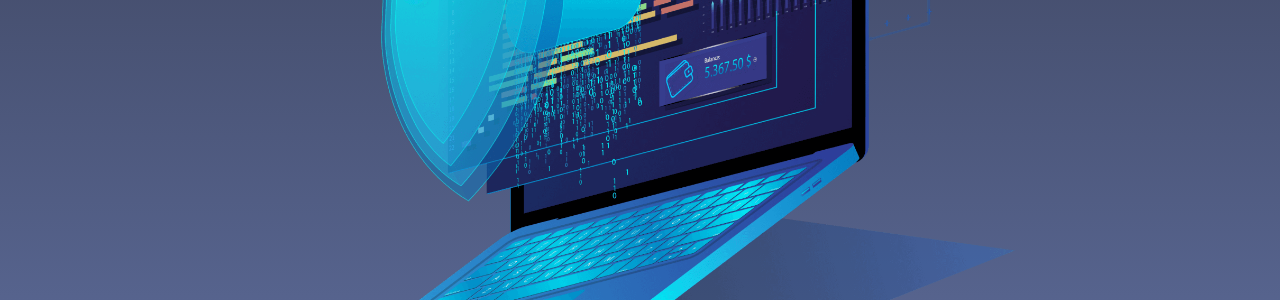
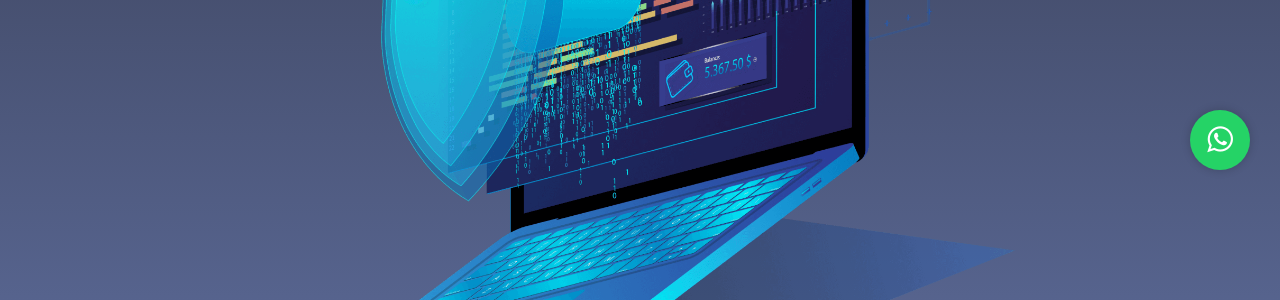
Before and after one commit to moblog-security-researchers/moblog, a Jekyll site: the page built from index.html, in a window 1280 px wide. Shown: the part 700-1000 px from the top of the page. Built offline with Jekyll 4.4.1, drawn with Linux system fonts in a browser that asks for light colours; the list of posts is cut into pages by our own code.

Commit message:
feat: add whatsapp contact

```diff
--- a/_sass/footer.scss
+++ b/_sass/footer.scss
@@ -1,3 +1,31 @@
+.whatsapp-icon {
+	position: fixed;
+	bottom: 30px; /* Ajuste a posição vertical conforme necessário */
+	right: 30px; /* Ajuste a posição horizontal conforme necessário */
+	background-color: #25d366; /* Cor de fundo do ícone do WhatsApp */
+	color: #fff; /* Cor do ícone */
+	width: 60px;
+	height: 60px;
+	border-radius: 50%;
+	display: flex;
+	justify-content: center;
+	align-items: center;
+	font-size: 30px; /* Tamanho do ícone */
+	transition: background-color 0.3s;
+	z-index: 999;
+	box-shadow: 0 0 10px rgba(0, 0, 0, 0.2); /* Sombra suave */
+}
+
+.whatsapp-icon a {
+	text-decoration: none;
+	color: #fff;
+}
+
+.whatsapp-icon:hover {
+	background-color: #128C7E;
+}
+
+
 .footer-links {
 	width: 100%;
 	margin: 10px;
--- a/index.html
+++ b/index.html
@@ -2,6 +2,11 @@
 title: Defendendo sua Segurança Digital
 description: Sua Defesa Inovadora contra Ameaças Cibernéticas
 ---
+
+<head>
+    <link rel="stylesheet" href="https://cdnjs.cloudflare.com/ajax/libs/font-awesome/4.7.0/css/font-awesome.min.css">
+</head>
+
 <section class="hero">
 	<div class="text-container">
 		<h1 class="editable">Nossas Soluções para Cibersegurança Definem o <strong>Futuro da Proteção Digital</strong></h1>
@@ -67,4 +72,10 @@ description: Sua Defesa Inovadora contra Ameaças Cibernéticas
 		<h2 class="editable"><strong>Eleve</strong> a segurança cibernética de sua empresa.</h2>
 		<div class="button alt"><a href="/contact">Entre em contato</a></div>
 	</section>
+
+	<div class="whatsapp-icon">
+		<a href="https://api.whatsapp.com/send?phone=75991871742" target="_blank">
+			<i class="fa fa-whatsapp"></i>
+		</a>
+	</div>
 </div>
```
